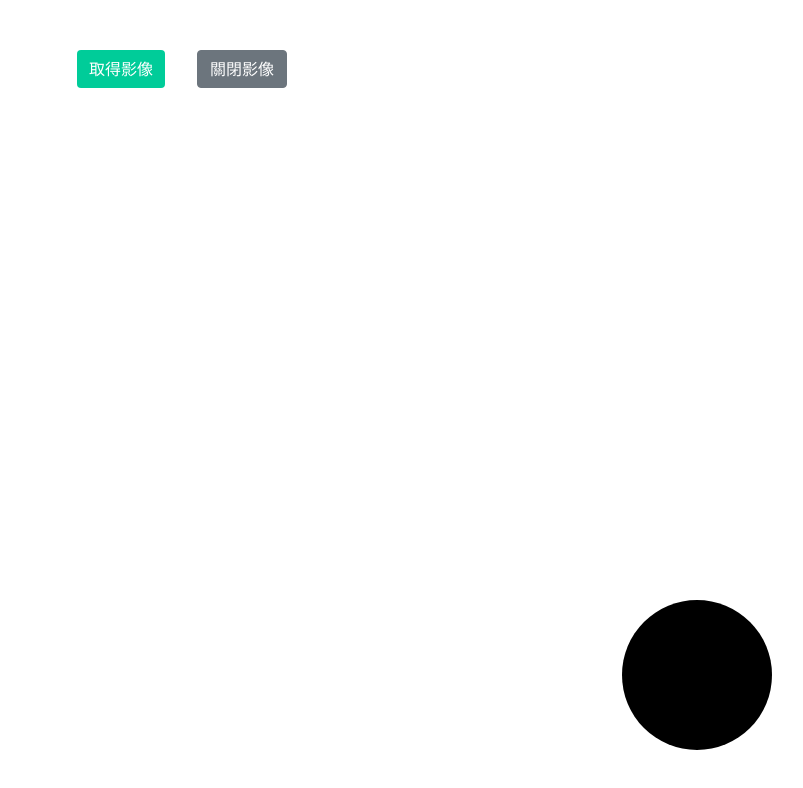
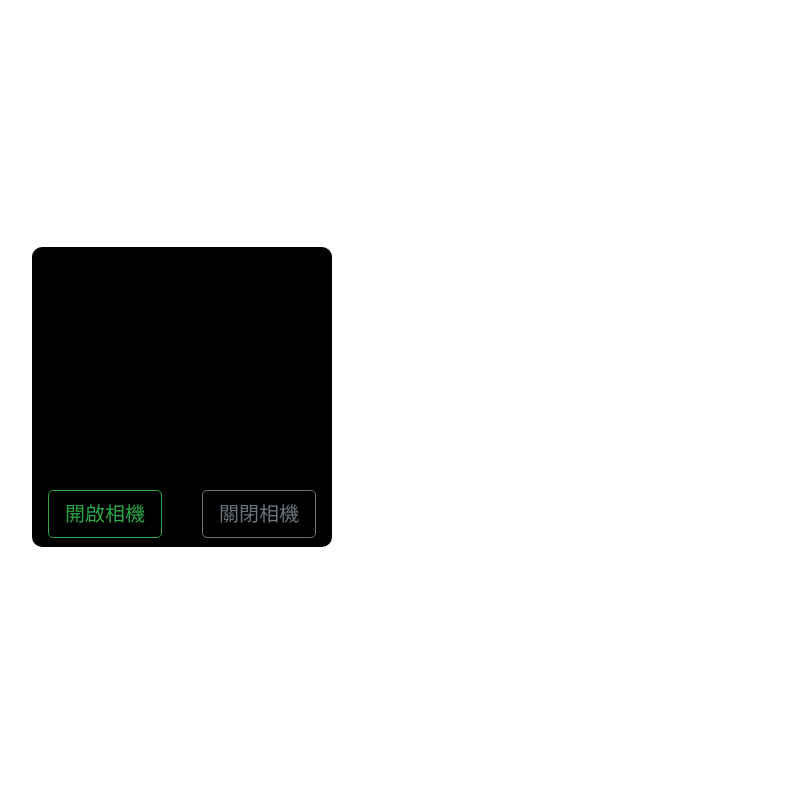
Before and after one commit to stephenlaichaowen/webrtc-chapter-1, a plain HTML site: page index.html in a window 1280 px wide. Shown: the whole page, without its empty margins (458-1261 px from the left). Drawn offline with nearby package versions, Linux system fonts and the light colour scheme.

Commit message:
Add files via upload

```diff
--- a/index.html
+++ b/index.html
@@ -25,14 +25,23 @@
     box-sizing: border-box;
   }
 
+  body {
+    height: 100vh;
+    display: flex;
+    align-items: center;
+    justify-content: center;
+  }
+
   #videoStream {
-    position: fixed;
-    right: 50px;
-    bottom: 50px;
-    width: 150px;
-    height: 150px;
-    border-radius: 100%;
+    width: 300px;
+    height: 300px;
+    border-radius: 10px;
     background: #000;
+
+  }
+
+  .box {
+    position: relative;
   }
 
   .container {
@@ -40,9 +49,26 @@
     padding: 50px;
   }
 
+  #getVideoBtn,
+  #closeVideoBtn {
+    position: absolute;
+    /* z-index: 1000; */
+    background: rgba(0, 0, 0, .5);
+  }
+
+  #closeVideoBtn {
+    right: 0;
+    bottom: 15px;
+  }
+
   #getVideoBtn {
-    background: #00cc99;
-    border: none;
+    bottom: 15px;
+    left: 0;
+  }
+
+  #getVideoBtn {
+    /* background: #00cc99;
+    border: none; */
   }
 
   #getVideoBtn:focus {
@@ -51,11 +77,11 @@
 </style>
 
 <body>
-  <div class="container d-flex justify-content-center">
-    <button id="getVideoBtn" class="btn btn-secondary mx-3">取得影像</button>
-    <button id="closeVideoBtn" class="btn btn-secondary mx-3">關閉影像</button>
+  <div class="box">
+    <video id="videoStream" class="img-fluid" playsinline autoplay></video>
+    <button id="getVideoBtn" class="btn btn-outline-success mx-3 btn-lg">開啟相機</button>
+    <button id="closeVideoBtn" class="btn btn-outline-secondary mx-3 btn-lg">關閉相機</button>
   </div>
-  <video id="videoStream" playsinline autoplay></video>
 </body>
 
 </html>
@@ -86,8 +112,8 @@
         console.log(`an error occurred`);
       })
 
-      /* 使用 async/await 方式取得影像 */
-      // init()
+    /* 使用 async/await 方式取得影像 */
+    // init()
   })
 
   /* 使用 async/await 方式取得影像 */
```
